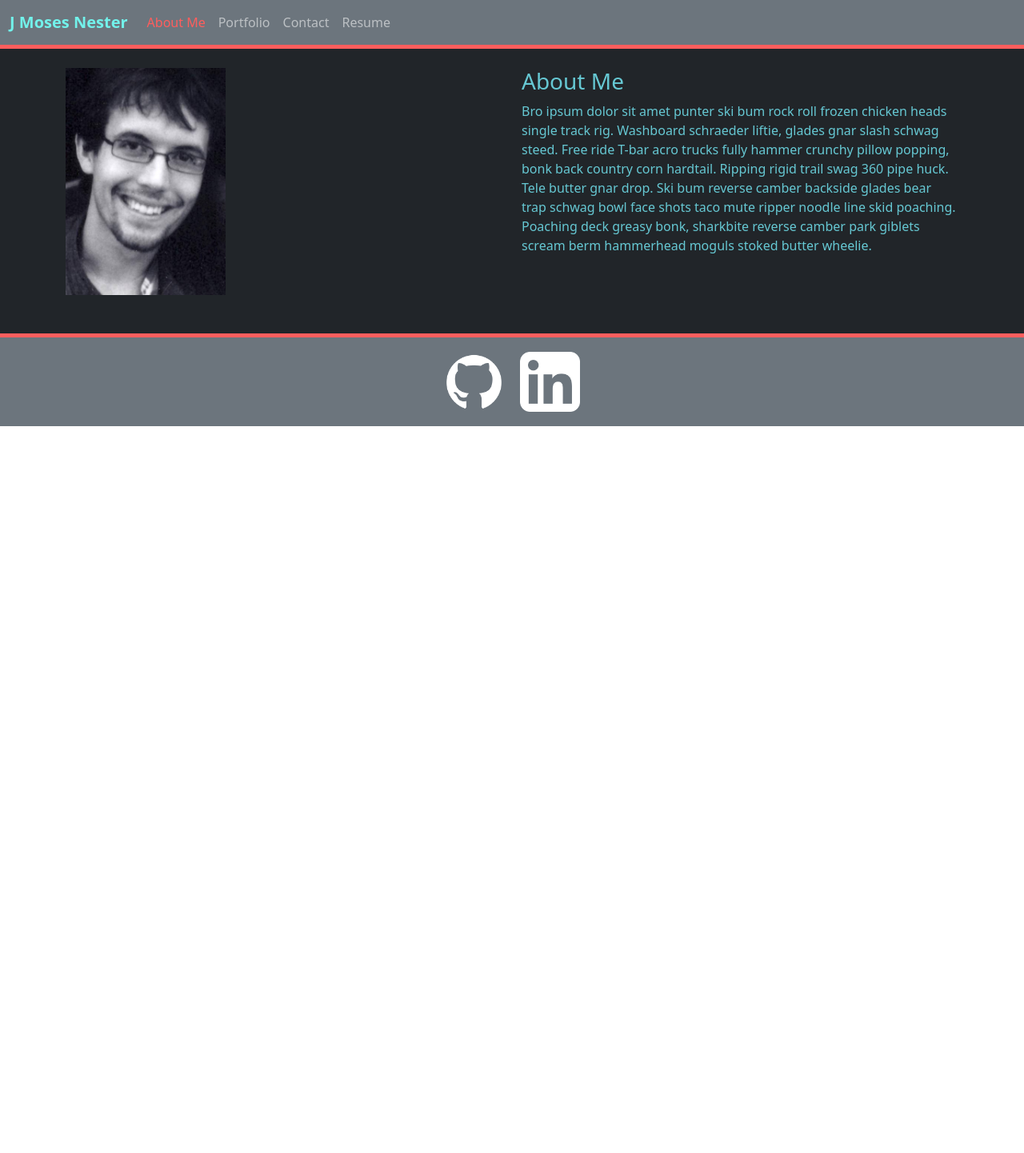
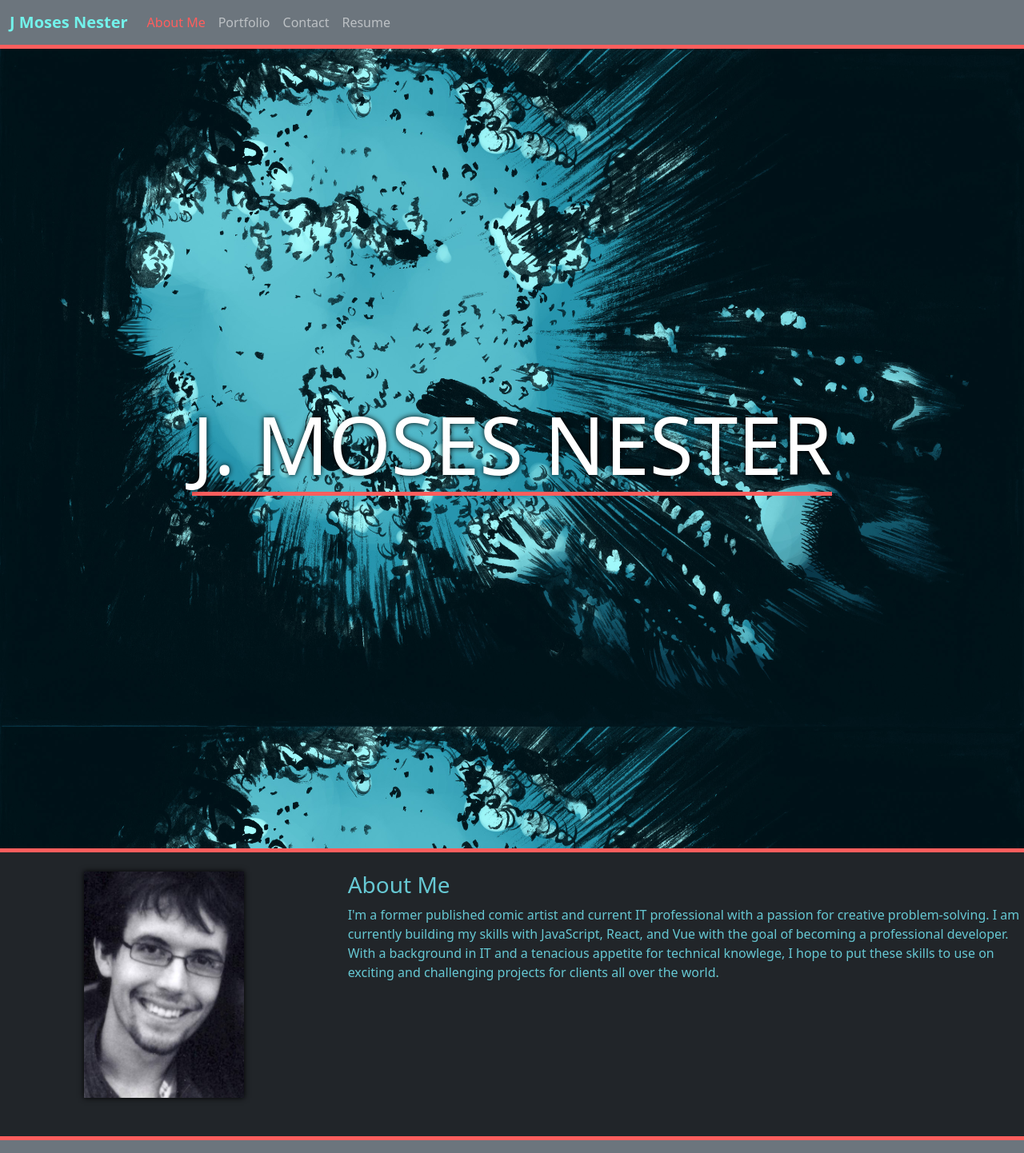
Before and after one commit to MosNes/react-portfolio, a React (Create React App) app: page / in a window 1280 px wide. Shown: the top 1442 px of the page at 80% size. Before the commit the page ends 800 px from the top, so only its background shows below. Built offline with nearby package versions, Linux system fonts and the light colour scheme.

Commit message:
updated styling on about section, updated main component minimum height, updated project section

```diff
--- a/src/App.js
+++ b/src/App.js
@@ -19,7 +19,7 @@ function App() {
     <div className="App bg-dark text-light">
       {/* pass currentPage and setCurrentPage as props to the Header, since Nav is nested in Header */}
       <Header currentPage={currentPage} setCurrentPage={setCurrentPage}/>
-      <main className='container-fluid'>
+      <main className='main-container'>
 
         {/* Render component based on value of currentPage, if error, default to About page */}
         {currentPage === 'About' ? <About /> :
--- a/src/pages/About.js
+++ b/src/pages/About.js
@@ -2,20 +2,31 @@ import React from "react";
 import { Container, Row, Col } from "reactstrap";
 
 const About = () => {
-    return(
-        <Container className="mt-4 mb-4">
+    return (
+        <>
+            <section class="hero">
+                <div class="title-bar">
+                    <h1>J. MOSES NESTER</h1>
+                </div>
+            </section>
+            <div class="borderLine"></div>
+            <section id="bio" class="bio-section">
+                <Row className="my-4">
+                    <Col className="col-12 col-md-4 d-flex justify-content-center">
+                        <img alt="J Moses Nester" className="bioPic mb-4" src={require('../assets/images/Headshot.jpg')} />
+                    </Col>
+                    <Col className="bodyText col-12 col-md-8">
+                        <h3>About Me</h3>
+                        <p>I'm a former published comic artist and current IT professional with a passion for creative problem-solving. I am currently building my skills with JavaScript, React, and Vue with the goal of becoming a professional developer. With a background in IT and a tenacious appetite for technical knowlege, I hope to put these skills to use on exciting and challenging projects for clients all over the world.</p>
+                    </Col>
+                </Row>
 
-            <Row>
-                <Col className="mb-4">
-                    <img alt="J Moses Nester" className="bioPic" src={require('../assets/images/Headshot.jpg')} />
-                </Col>
-                <Col className="bodyText">
-                    <h3>About Me</h3>
-                    <p>Bro ipsum dolor sit amet punter ski bum rock roll frozen chicken heads single track rig. Washboard schraeder liftie, glades gnar slash schwag steed. Free ride T-bar acro trucks fully hammer crunchy pillow popping, bonk back country corn hardtail. Ripping rigid trail swag 360 pipe huck. Tele butter gnar drop. Ski bum reverse camber backside glades bear trap schwag bowl face shots taco mute ripper noodle line skid poaching. Poaching deck greasy bonk, sharkbite reverse camber park giblets scream berm hammerhead moguls stoked butter wheelie.</p>
-                </Col>
-            </Row>
 
-        </Container>
+            </section>
+
+
+
+        </>
     )
 }
 
--- a/src/style.css
+++ b/src/style.css
@@ -6,6 +6,40 @@
     --tertiary-color: rgba(114, 242, 235, 1);
     --splash-color: rgba(255, 94, 93, 1);
 }
+
+.main-container {
+    min-height: 800px;
+}
+
+.hero {
+    background-image: url("../src/assets/images/Banner_Illustration.jpg");
+    background-size: cover;
+    background-position: bottom;
+    background-attachment: fixed;
+    max-width: 100%;
+    min-height: 1000px;
+    display: flex;
+    justify-content: center;
+    align-items: center;
+    padding: 0;
+}
+
+.title-bar {
+    display: flex;
+    justify-content: center;
+    align-items: center;
+    /* background-image: linear-gradient(rgba(0,0,0,0),rgba(0,0,0,.5) 25%,rgba(0,0,0,.5) 75%,rgba(0,0,0,0)100%); */
+    width: 100%;
+}
+
+.title-bar h1 {
+    color: white;
+    font-size: 100px;
+    border-bottom: 5px solid var(--splash-color) ;
+    text-shadow: 0 0 7px black;
+}
+
+
 
 .bodyText {
     color:var(--secondary-color);
@@ -29,6 +63,7 @@
     width: auto;
 }
 
+
 .borderLine {
     border-bottom: 5px solid var(--splash-color);
     max-width: 100%;
@@ -51,3 +86,39 @@
     width: auto;
     margin: 10px;
 }
+
+.bio-section {
+    display: flex;
+    justify-content: center;
+}
+
+.bio-section img {
+    width: 200px;
+    max-height: 283px;
+    box-shadow: 0 0 7px black;
+}
+
+@media screen and (max-width: 980px) {
+
+    section {
+        padding: 30px;
+    }
+
+}
+
+/* Formatting for tablets and smaller */
+@media screen and (max-width: 768px) {
+
+    .title-bar h1 {
+        font-size: 50px;
+    }
+}
+
+/* Formatting for smartphones and smaller*/
+@media screen and (max-width: 575px) {
+
+    .title-bar h1 {
+        font-size: 40px;
+    }
+
+}
```
Also changed, not shown: src/assets/images/Banner_Illustration.jpg (added).
